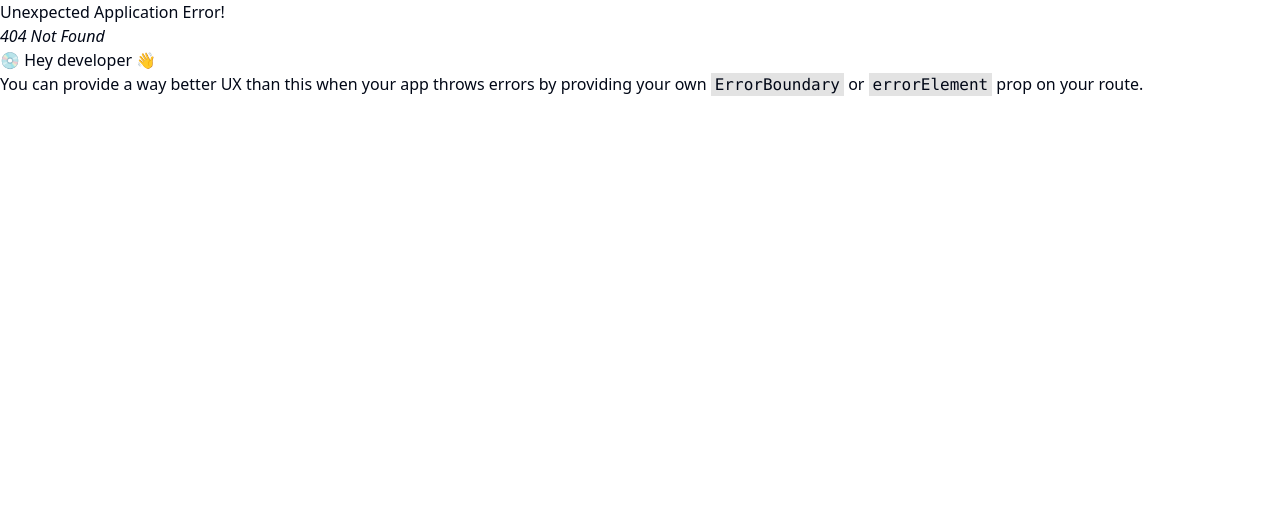
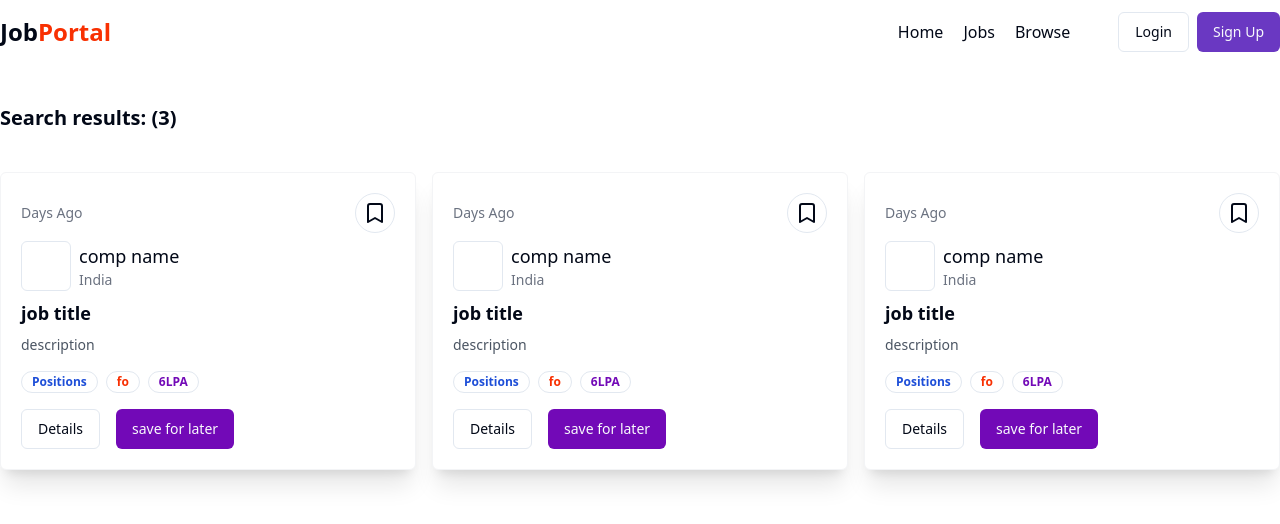
Before and after one commit to vishal4dev/JobQuest, a React (Vite) app in the folder frontend/: page /browse in a window 1280 px wide. Before the commit this address had no page. Shown: the top 524 px of the page. Built offline with nearby package versions, Linux system fonts and the light colour scheme.

Commit message:
browse component created

```diff
--- a/frontend/src/App.jsx
+++ b/frontend/src/App.jsx
@@ -3,6 +3,7 @@
 import Login from './components/auth/Login.jsx'
 import Signup from './components/auth/Signup.jsx'
 import Jobs from './components/Jobs.jsx'
+import Browse from './components/Browse.jsx'
 
 const appRouter = createBrowserRouter([
   {
@@ -20,6 +21,10 @@
   {
     path:'/jobs',
     element: <Jobs />
+  },
+  {
+    path:'/browse',
+    element: <Browse />
   }
 ])
 
--- /dev/null
+++ b/frontend/src/components/Browse.jsx
@@ -0,0 +1,28 @@
+import React from 'react'
+import Navbar from './shared/Navbar.jsx'
+import Job from './Job';
+
+const randomJobs =[1,2,45];
+
+const Browse = () => {
+  return (
+    <div>
+        <Navbar/>
+        <div className='max-w-7xl mx-auto my-10'>
+            <h1 className='font-bold text-xl my-10'>Search results: ({randomJobs.length})</h1>
+            <div className='grid grid-cols-3 gap-4'>
+                {
+                    // map over the search results and display
+                    randomJobs.map((item,index) =>{
+                        return(
+                            <Job/>
+                        )
+                    })
+                }
+            </div>
+        </div>
+    </div>
+  )
+}
+
+export default Browse
```
